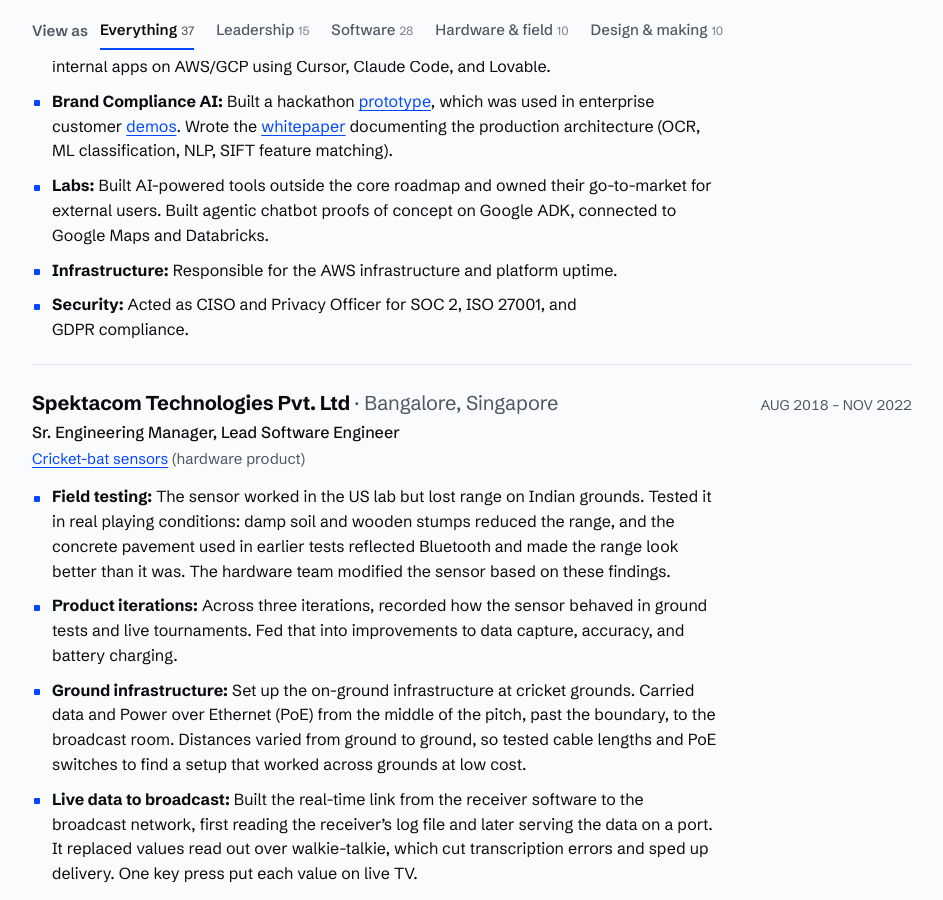
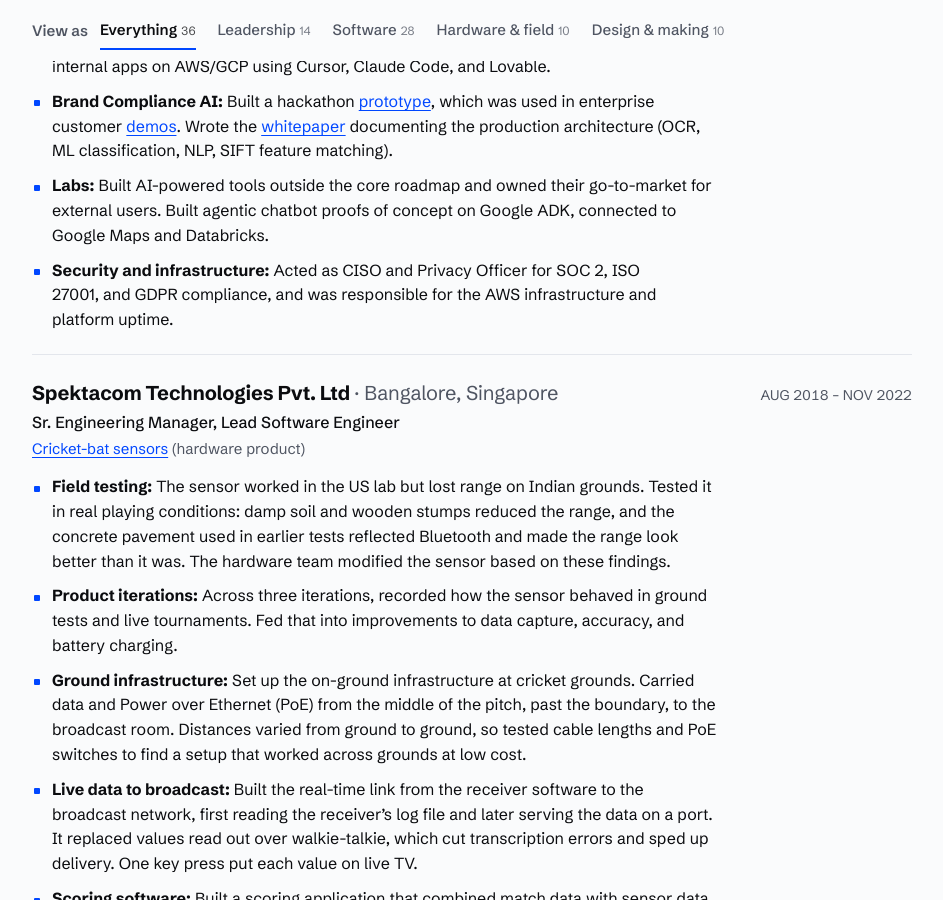
Before and after one commit to and/and.github.io, a Jekyll site: the page resume/index.html, which Jekyll copies as it is, in a window 1280 px wide and 900 px high, scrolled down 875 px. Shown: the whole window, without its empty margins (168-1111 px from the left). Built offline with Jekyll 4.4.1, drawn with Linux system fonts in a browser that asks for light colours.

Commit message:
Resume: merge infrastructure into Security bullet; update counts
Co-Authored-By: Claude Opus 5.5 <noreply@anthropic.com>
Claude-Session: https://claude.ai/code/session_01MuwebNEXBFxCrvNjpbsvNM

```diff
--- a/resume/index.html
+++ b/resume/index.html
@@ -227,8 +227,8 @@ a:hover { text-decoration-thickness: 2px; }
   <div class="views-bar" id="views-bar">
   <p class="views-label" id="views-label">View as</p>
   <div class="views" role="tablist" aria-labelledby="views-label">
-    <button role="tab" id="tab-all" data-view="all" aria-selected="true" aria-controls="panel">Everything <span class="n">37</span></button>
-    <button role="tab" id="tab-lead" data-view="lead" aria-selected="false" tabindex="-1" aria-controls="panel">Leadership <span class="n">15</span></button>
+    <button role="tab" id="tab-all" data-view="all" aria-selected="true" aria-controls="panel">Everything <span class="n">36</span></button>
+    <button role="tab" id="tab-lead" data-view="lead" aria-selected="false" tabindex="-1" aria-controls="panel">Leadership <span class="n">14</span></button>
     <button role="tab" id="tab-sw" data-view="sw" aria-selected="false" tabindex="-1" aria-controls="panel">Software <span class="n">28</span></button>
     <button role="tab" id="tab-hw" data-view="hw" aria-selected="false" tabindex="-1" aria-controls="panel">Hardware &amp; field <span class="n">10</span></button>
     <button role="tab" id="tab-des" data-view="des" aria-selected="false" tabindex="-1" aria-controls="panel">Design &amp; making <span class="n">10</span></button>
@@ -260,8 +260,7 @@ a:hover { text-decoration-thickness: 2px; }
           <li data-v="lead sw"><b>Executive adviser:</b> Advised the co-founder, Head of Business, and Head of Customer Success on technical questions. Helped them build and deploy their own AI-powered internal apps on AWS/GCP using Cursor, Claude Code, and Lovable.</li>
           <li data-v="lead sw"><b>Brand Compliance AI:</b> Built a hackathon <a href="https://compliance.rocketiumlabs.com/?platform=default" target="_blank" rel="noopener">prototype</a>, which was used in enterprise customer <a href="https://www.linkedin.com/posts/satejs_sharing-something-cool-that-most-folks-do-ugcPost-7398822516238016512-QJTD/" target="_blank" rel="noopener">demos</a>. Wrote the <a href="https://rocketium.ai/academy/all/how-rocketium-achieves-90-brand-compliance-accuracy" target="_blank" rel="noopener">whitepaper</a> documenting the production architecture (OCR, ML classification, NLP, SIFT feature matching).</li>
           <li data-v="lead sw"><b>Labs:</b> Built AI-powered tools outside the core roadmap and owned their go-to-market for external users. Built agentic chatbot proofs of concept on Google ADK, connected to Google Maps and Databricks.</li>
-          <li data-v="lead sw"><b>Infrastructure:</b> Responsible for the AWS infrastructure and platform uptime.</li>
-          <li data-v="lead"><b>Security:</b> Acted as CISO and Privacy Officer for SOC 2, ISO 27001, and GDPR compliance.</li>
+          <li data-v="lead sw"><b>Security and infrastructure:</b> Acted as CISO and Privacy Officer for SOC 2, ISO 27001, and GDPR compliance, and was responsible for the AWS infrastructure and platform uptime.</li>
         </ul>
       </article>
 
```
